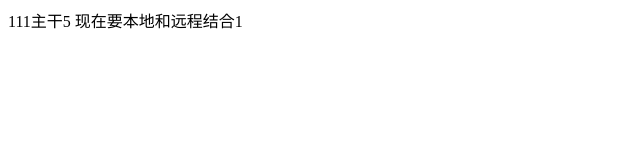
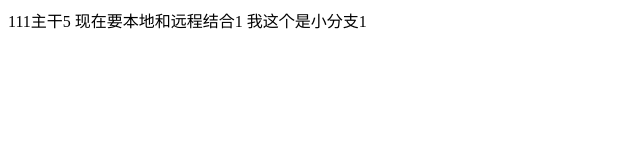
Before and after one commit to minmeisu/Mygit2, a plain HTML site: page index.html in a window 1280 px wide. Shown: the whole page, without its empty margins (0-640 px from the left). Drawn offline with Linux system fonts and the light colour scheme.

Commit message:
小分支1

```diff
--- a/index.html
+++ b/index.html
@@ -8,5 +8,6 @@
 <body>
     111主干5
     现在要本地和远程结合1
+    我这个是小分支1
 </body>
 </html>
```
